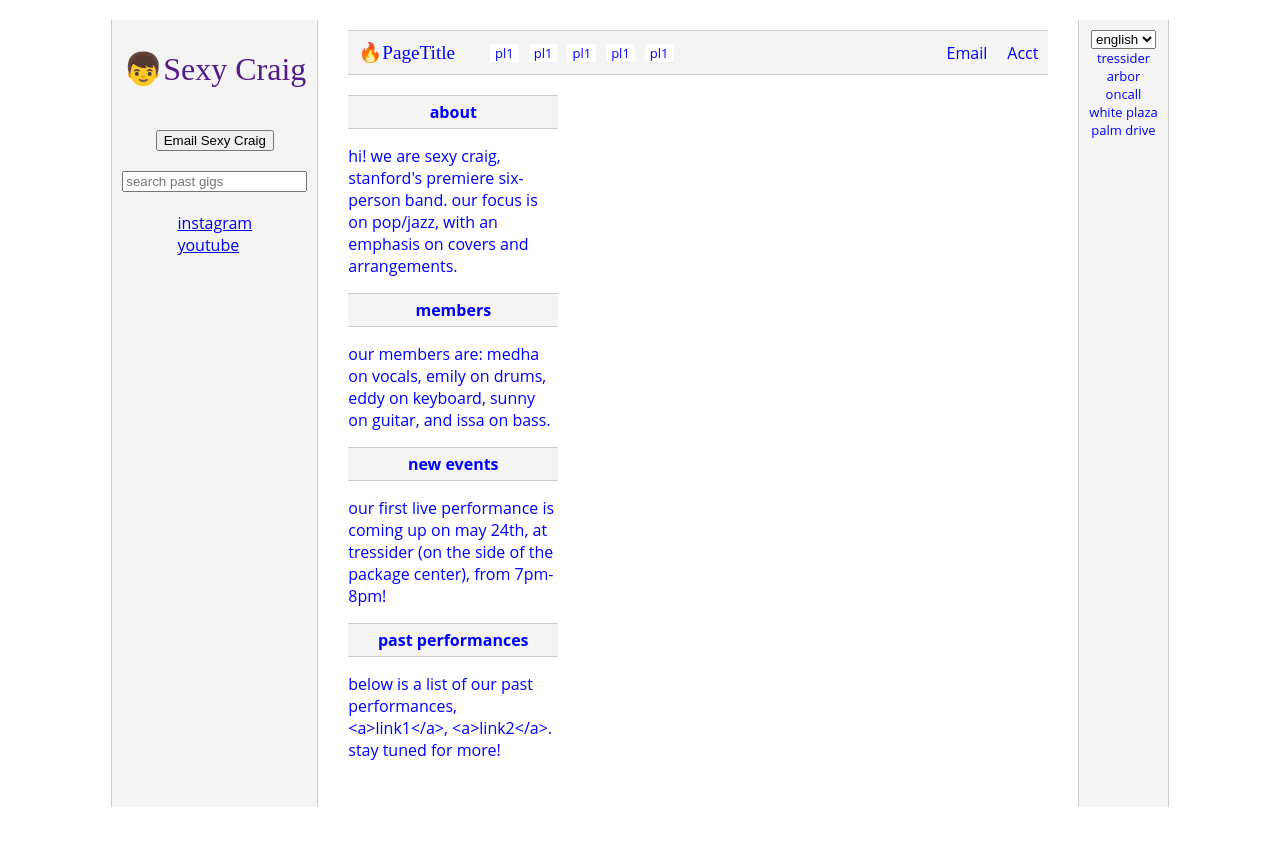
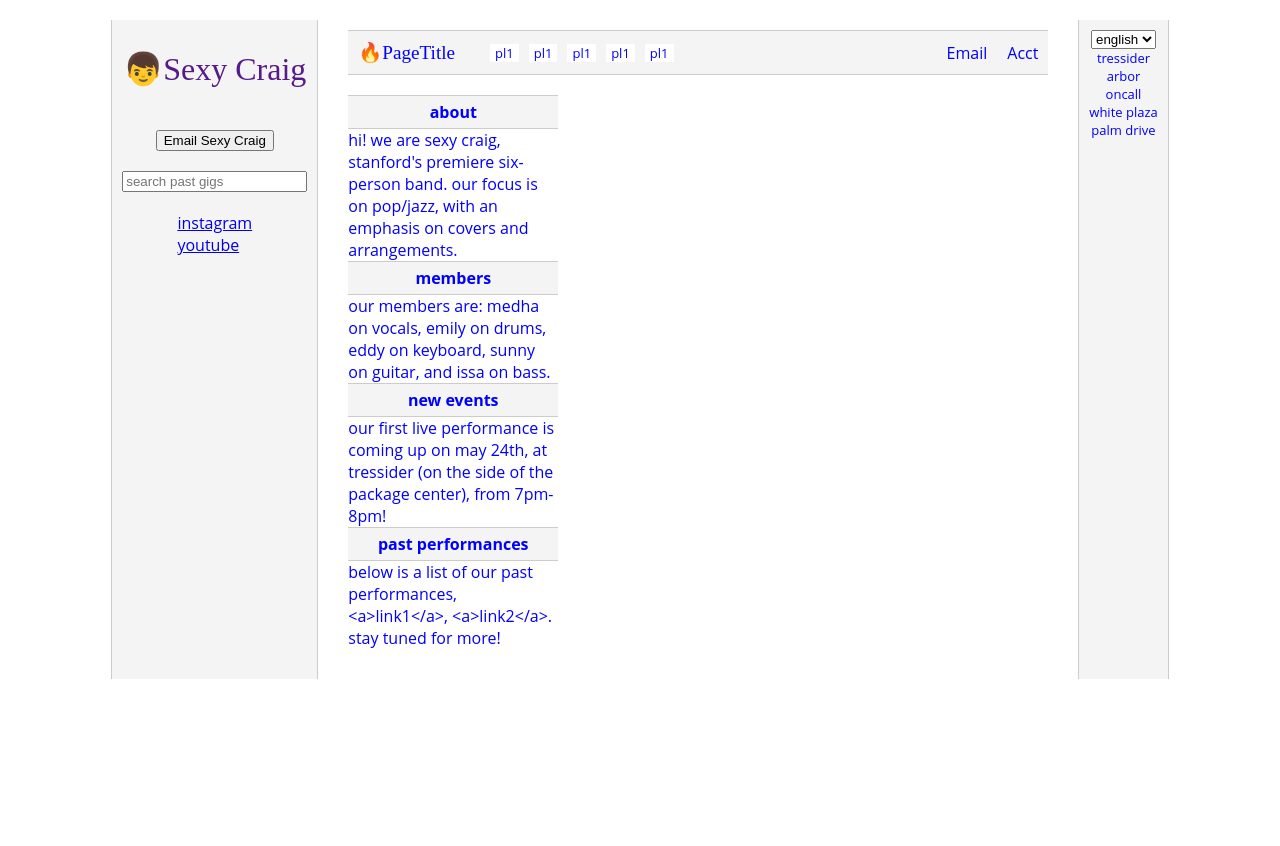
Before and after one commit to TsuRS/sexy-craig, a React (Create React App) app: page / in a window 1280 px wide. Shown: the top 846 px of the page. After the commit the page ends 800 px from the top, so only its background shows below. Built offline with nearby package versions, Linux system fonts and the light colour scheme.

Commit message:
added new section

```diff
--- a/src/CenterCol.js
+++ b/src/CenterCol.js
@@ -56,9 +56,9 @@ function Section({SectionContent, label}) {
         </p>
       </div>
       <div className="SectionTextDiv">
-        <p className="SectionText">
+        <div className="SectionText">
           {content[label]}
-        </p>
+        </div>
       </div>
     </div>
   )
```
